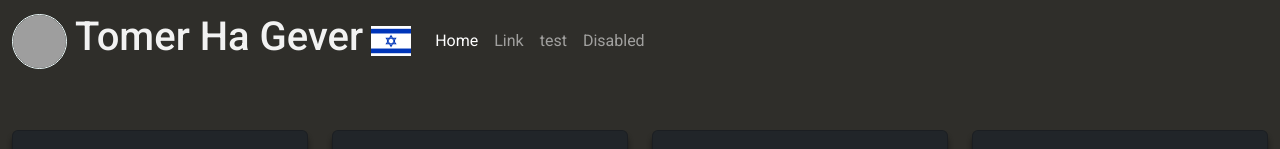
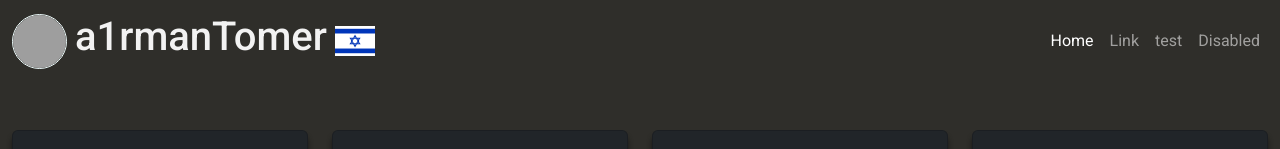
Before and after one commit to a1rmanTomer/JB-HTML-115-15012025, a plain HTML site: page Bootstrap/index.html in a window 1280 px wide. Shown: the top 149 px of the page. Drawn offline with nearby package versions, Linux system fonts and the light colour scheme; grey boxes are pictures that could not be loaded.

Commit message:
nav links placed right

```diff
--- a/Bootstrap/index.html
+++ b/Bootstrap/index.html
@@ -16,7 +16,7 @@
     <div class="container-fluid">
       <div class="navbar-brand d-flex flex-wrap gap-2 justify-content-center align-items-center">
         <img id="logo" width="55px" height="55px" src="https://avatars.githubusercontent.com/u/98527527?v=4">
-        <h1>Tomer Ha Gever</h1>
+        <h1>a1rmanTomer</h1>
         <img width="40rem" src="assets/Flag_of_Israel.svg.png" id="flag">
       </div>
       <button class="navbar-toggler" type="button" data-bs-toggle="collapse" data-bs-target="#navbarSupportedContent"
@@ -24,7 +24,7 @@
         <span class="navbar-toggler-icon"></span>
       </button>
       <div class="collapse navbar-collapse" id="navbarSupportedContent">
-        <ul class="navbar-nav me-auto mb-2 mb-lg-0">
+        <ul class="navbar-nav ms-auto mb-2 mb-lg-0">
           <li class="nav-item">
             <a class="nav-link active" aria-current="page" href="#">Home</a>
           </li>
```
